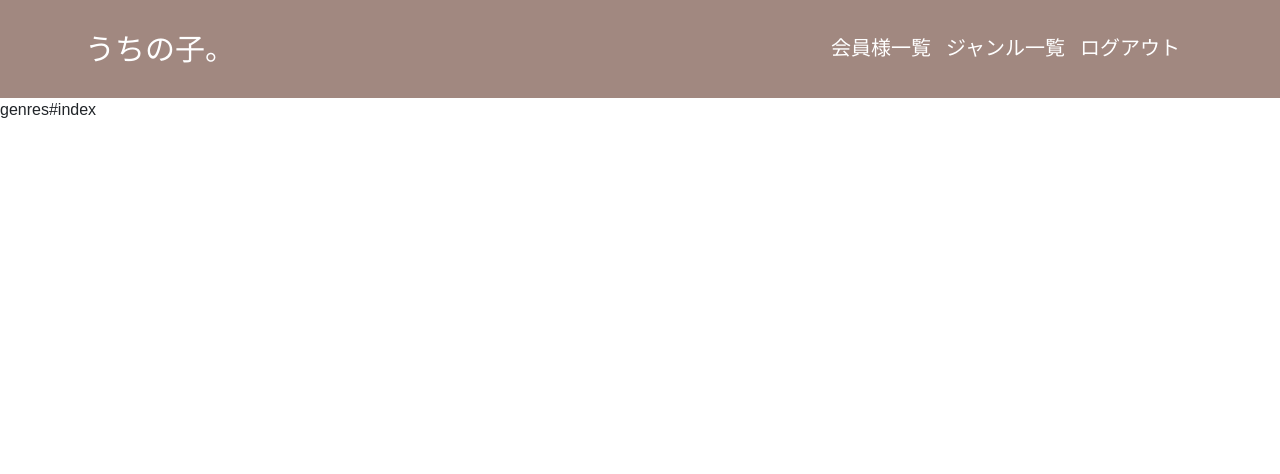
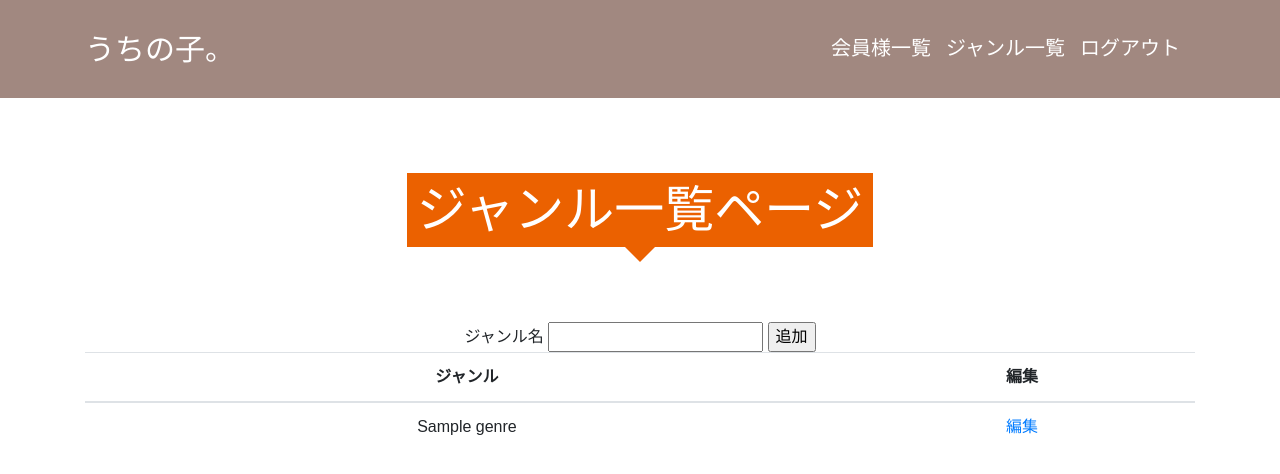
Before and after one commit to hikarioka929/Uchinoko, a Rails app: page /admins/genres in a window 1280 px wide. Shown: the top 474 px of the page. Run offline with Rails 7, Linux system fonts and the light colour scheme; a user stored in the database is signed in; tables that the repository leaves empty hold one stand-in row (values such as "Sample post"); style sheets or scripts are compiled from the project's sources; parts of the project's set-up code (start-up, migrations or seed data) failed here and were passed over; some libraries are stand-ins or nearby versions; some web fonts are replaced.

Commit message:
create genre function

```diff
--- a/app/controllers/admins/genres_controller.rb
+++ b/app/controllers/admins/genres_controller.rb
@@ -3,14 +3,36 @@ class Admins::GenresController < ApplicationController
     before_action :authenticate_admin!
 
     def index
+        @genres = Genre.all
+        @genre = Genre.new
     end
 
     def create
+        @genre = Genre.new(genre_params)
+        if @genre.save
+            redirect_to admins_genres_path
+        else
+            @genres = Genre.all
+            render 'index'
+        end
     end
 
     def edit
+        @genre = Genre.find(params[:id])
     end
 
     def update
+        @genre = Genre.find(params[:id])
+        if @genre.update(genre_params)
+            redirect_to admins_genres_path
+        else
+            render 'edit'
+        end
+    end
+
+    private
+
+    def genre_params
+        params.require(:genre).permit(:name)
     end
 end
--- a/app/models/genre.rb
+++ b/app/models/genre.rb
@@ -1,5 +1,5 @@
 class Genre < ApplicationRecord
 
     has_many :pets
-    validates :name, presence: true
+    validates :name, presence: true, uniqueness: true
 end
--- a/app/views/admins/genres/index.html.erb
+++ b/app/views/admins/genres/index.html.erb
@@ -1 +1,28 @@
-genres#index
+<div class="container contain2">
+    <div class="hukidasi">
+        <h1>ジャンル一覧ページ</h1>
+
+        <%= form_with model: @genre, url: admins_genres_path, local: true do |f| %>
+            ジャンル名
+            <%= f.text_field :name %>
+            <%= f.submit '追加' %>
+        <% end %>
+
+        <table class="table">
+            <thead>
+                <tr>
+                    <th scope="col">ジャンル</th>
+                    <th scope="col">編集</th>
+                </tr>
+            </thead>
+            <tbody>
+            <% @genres.each do |genre| %>
+                <tr>
+                    <td><%= genre.name %></td>
+                    <td><%= link_to "編集", edit_admins_genre_path(genre.id) %></td>
+                </tr>
+            <% end %>
+            </tbody>
+        </table>
+    </div>
+</div>
--- a/app/views/admins/top/top.html.erb
+++ b/app/views/admins/top/top.html.erb
@@ -5,6 +5,7 @@
         <p>
             お疲れ様です！シャチョー！！！！！<br>
             今日の日付は<br>
+            <%= Date.current.strftime('%Y/%m/%d') %><br>
             です！！<br>
             今日も張り切っていきましょーー！！！！
         </p>
```
Also changed, not shown: app/views/admins/genres/edit.html.erb (added, +13 -0 lines), app/views/users/index.html.erb (+20 -1 lines).
